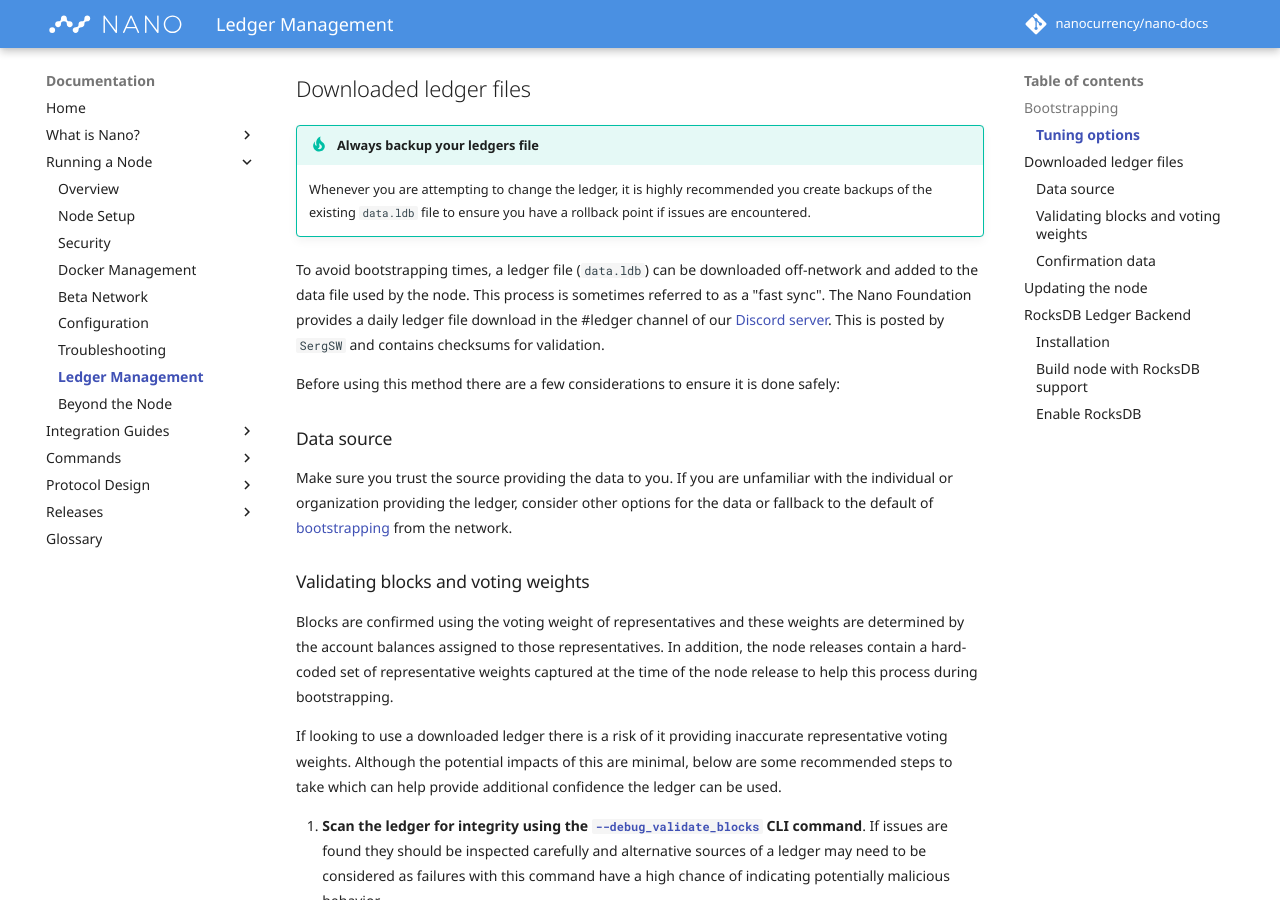
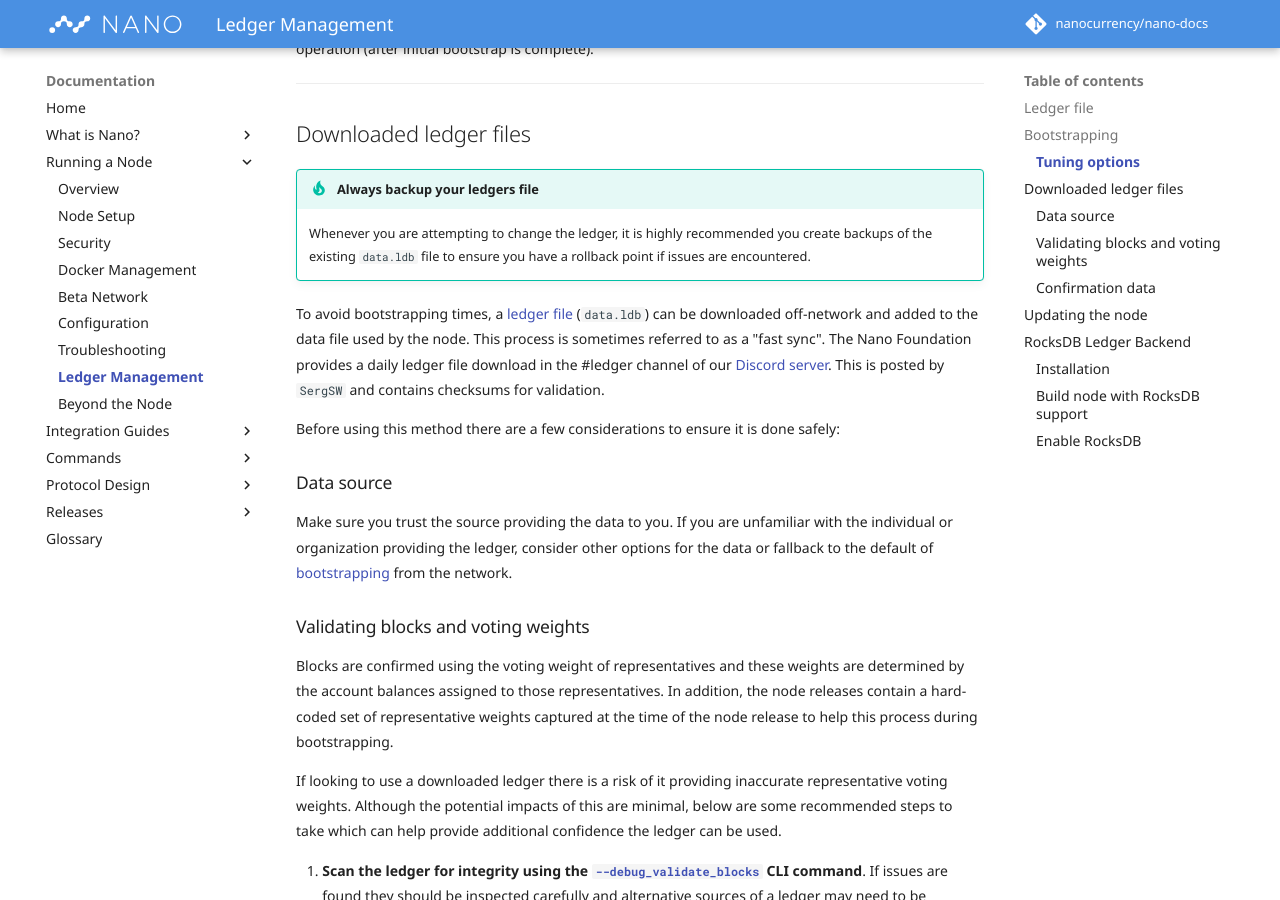
Before and after one commit to nanocurrency/nano-docs, an MkDocs documentation site: the page built from docs/running-a-node/ledger-management.md, in a window 1280 px wide and 900 px high, scrolled down 1391 px. Built offline with MkDocs 1.6.1 and Material for MkDocs 9.7.7, drawn with Linux system fonts in a browser that asks for light colours; comment, search, counter and statistics services are not loaded; some of the changed lines change nothing that is shown.

Commit message:
Add new heading for top, link from some related spots

```diff
--- a/docs/running-a-node/ledger-management.md
+++ b/docs/running-a-node/ledger-management.md
@@ -1,4 +1,6 @@
 # Ledger Management
+
+## Ledger file
 
 The node automatically manages the full Nano ledger in the `data.ldb` file which can be found in the data folder at these locations:
 
@@ -37,7 +39,7 @@
 !!! tip "Always backup your ledgers file"
 	Whenever you are attempting to change the ledger, it is highly recommended you create backups of the existing `data.ldb` file to ensure you have a rollback point if issues are encountered.
 
-To avoid bootstrapping times, a ledger file (`data.ldb`) can be downloaded off-network and added to the data file used by the node. This process is sometimes referred to as a "fast sync". The Nano Foundation provides a daily ledger file download in the #ledger channel of our [Discord server](https://chat.nano.org). This is posted by `SergSW` and contains checksums for validation.
+To avoid bootstrapping times, a [ledger file](#ledger-file) (`data.ldb`) can be downloaded off-network and added to the data file used by the node. This process is sometimes referred to as a "fast sync". The Nano Foundation provides a daily ledger file download in the #ledger channel of our [Discord server](https://chat.nano.org). This is posted by `SergSW` and contains checksums for validation.
 
 Before using this method there are a few considerations to ensure it is done safely:
 
@@ -68,7 +70,7 @@
 - Significant downtime, from a few minutes to several hours, during which the node RPC is not accessible and no voting occurs. The upgrade is especially slower if the ledger is not on an SSD.
 - Temporary increased disk space usage - up to 3x the current ledger size in total (e.g. 60GB for a 20GB ledger)
 
-In order to minimize downtime, consider performing the update in a different machine, and replacing the [ledger file](#ledger-management) once complete. Note the following instructions, where **Machine A** has the node and ledger, and **Machine B** will be updating it.
+In order to minimize downtime, consider performing the update in a different machine, and replacing the [ledger file](#ledger-file) once complete. Note the following instructions, where **Machine A** has the node and ledger, and **Machine B** will be updating it.
 
 1. Create a directory `/home/<user>/Nano_Update` on Machine B.
 1. Stop the node on Machine A.
```
